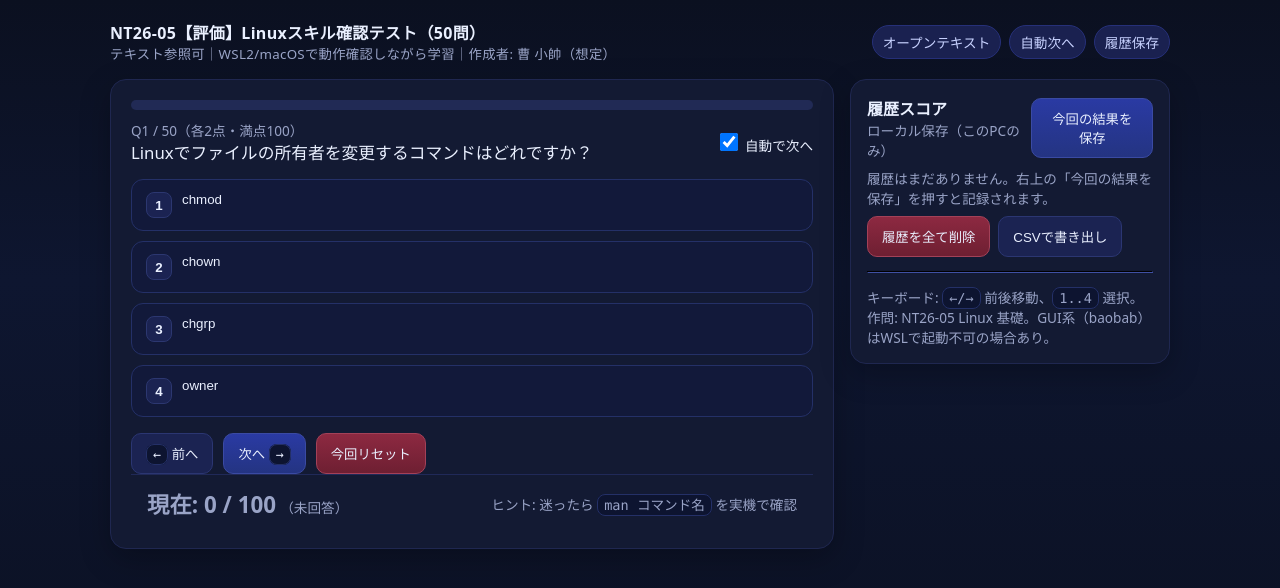
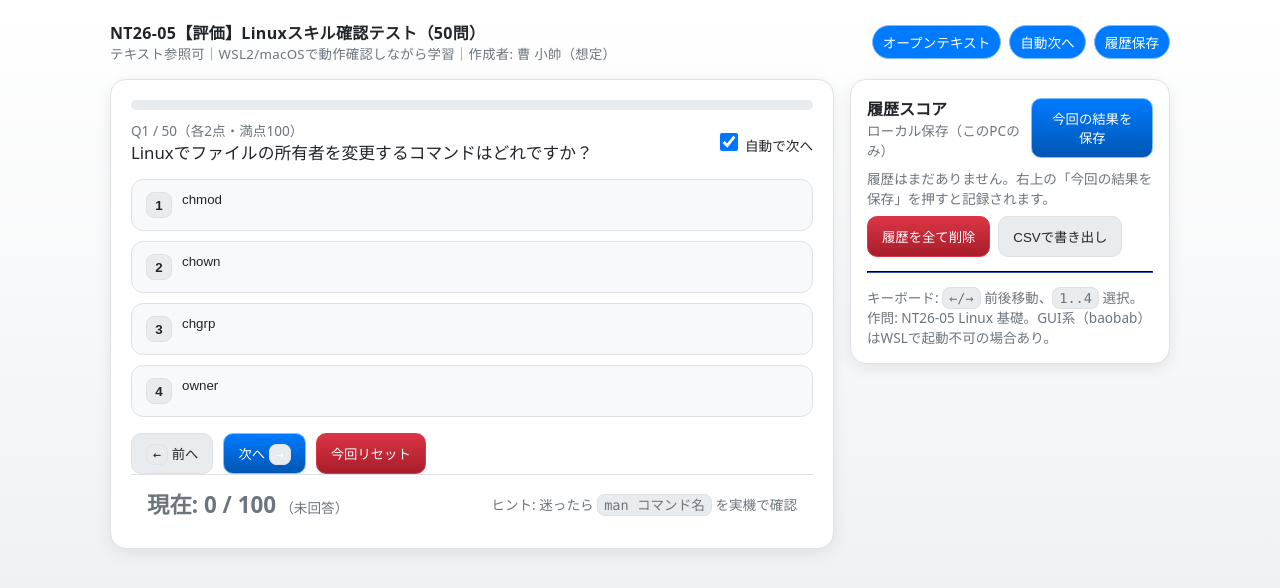
Before and after one commit to the-tsukasa/my-learning-hub, a plain HTML site: page nt26_kadai5_23_問題練習LinuxSkillTest.html in a window 1280 px wide. Drawn offline with Linux system fonts and the light colour scheme.

Commit message:
修改了页面的主题配色

```diff
--- a/nt26_kadai5_23_問題練習LinuxSkillTest.html
+++ b/nt26_kadai5_23_問題練習LinuxSkillTest.html
@@ -6,50 +6,120 @@
   <title>NT26-05【評価】Linuxスキル確認テスト（インタラクティブ）</title>
   <style>
     :root{
-      --bg:#0b1020; --card:#131a33; --muted:#9aa4c7; --text:#eaf0ff; --accent:#7aa2ff; --ok:#21c08b; --ng:#ff5a79; --warn:#ffcc66;
+      --bg: #f8f9fa;
+      --card: #ffffff;
+      --muted: #6c757d;
+      --text: #212529;
+      --accent: #007bff;
+      --ok: #28a745;
+      --ng: #dc3545;
+      --warn: #ffc107;
     }
     *{box-sizing:border-box}
     html,body{height:100%}
-    body{margin:0;background:linear-gradient(180deg,#0b1020,#0e1630 35%,#0b1020);color:var(--text);font-family:system-ui,-apple-system,Segoe UI,Roboto,Helvetica,Arial,'Noto Sans JP','Hiragino Kaku Gothic ProN','Yu Gothic UI',sans-serif;}
+    body{
+      margin:0;
+      background:linear-gradient(180deg,#fff,#f8f9fa 35%,#e9ecef);
+      color:var(--text);
+      font-family:system-ui,-apple-system,Segoe UI,Roboto,Helvetica,Arial,'Noto Sans JP','Hiragino Kaku Gothic ProN','Yu Gothic UI',sans-serif;
+    }
     .wrap{max-width:1100px;margin:0 auto;padding:20px}
     header{display:flex;gap:12px;align-items:center;justify-content:space-between;margin-bottom:16px}
     .title{font-weight:700;letter-spacing:.3px}
     .title small{display:block;color:var(--muted);font-weight:500}
-    .card{background:var(--card);border:1px solid #1f2750;border-radius:16px;box-shadow:0 10px 30px rgba(0,0,0,.25)}
+    .card{
+      background:var(--card);
+      border:1px solid #dee2e6;
+      border-radius:16px;
+      box-shadow:0 4px 16px rgba(0,0,0,.08)
+    }
     .row{display:grid;grid-template-columns:1fr 320px;gap:16px}
     @media (max-width: 920px){.row{grid-template-columns:1fr}}
     .quiz{padding:20px 20px 16px}
     .side{padding:16px;position:sticky;top:10px;align-self:start}
-    .progress{height:10px;background:#212a55;border-radius:999px;overflow:hidden}
-    .bar{height:100%;background:linear-gradient(90deg,var(--accent),#8dd6ff);width:0%}
+  .progress{height:10px;background:#e9ecef;border-radius:999px;overflow:hidden}
+  .bar{height:100%;background:linear-gradient(90deg,var(--accent),#80bdff);width:0%}
     .qhead{display:flex;align-items:center;justify-content:space-between;gap:8px;margin:10px 0 6px}
     .qtext{font-size:1.05rem;line-height:1.5}
     .chips{display:flex;gap:8px;flex-wrap:wrap}
-    .chip{font-size:.85rem;color:#c8d2ff;background:#1a2150;border:1px solid #263079;padding:6px 10px;border-radius:999px}
+  .chip{font-size:.85rem;color:#fff;background:var(--accent);border:1px solid #80bdff;padding:6px 10px;border-radius:999px}
     .opts{display:grid;gap:10px;margin-top:14px}
-    .opt{border:1px solid #243067;background:#12193a;padding:12px 14px;border-radius:12px;cursor:pointer;display:flex;gap:10px;align-items:flex-start;transition:.15s}
-    .opt:hover{border-color:#3a4aa3;transform:translateY(-1px)}
+    .opt{
+      border:1px solid #dee2e6;
+      background:#f8f9fa;
+      padding:12px 14px;
+      border-radius:12px;
+      cursor:pointer;
+      display:flex;
+      gap:10px;
+      align-items:flex-start;
+      transition:.15s
+    }
+    .opt:hover{border-color:var(--accent);transform:translateY(-1px)}
     .opt[aria-selected="true"]{outline:2px solid var(--accent);border-color:var(--accent)}
-    .opt.correct{background:rgba(33,192,139,.1);border-color:var(--ok)}
-    .opt.wrong{background:rgba(255,90,121,.07);border-color:var(--ng)}
-    .opt .bullet{width:26px;height:26px;border-radius:8px;background:#1b2352;border:1px solid #2c3770;display:grid;place-items:center;font-weight:700}
-    .opt.correct .bullet{background:rgba(33,192,139,.18);border-color:var(--ok);color:var(--ok)}
-    .opt.wrong .bullet{background:rgba(255,90,121,.18);border-color:var(--ng);color:var(--ng)}
+    .opt.correct{background:rgba(40,167,69,.1);border-color:var(--ok)}
+    .opt.wrong{background:rgba(220,53,69,.07);border-color:var(--ng)}
+    .opt .bullet{
+      width:26px;height:26px;border-radius:8px;
+      background:#e9ecef;
+      border:1px solid #dee2e6;
+      display:grid;place-items:center;font-weight:700
+    }
+    .opt.correct .bullet{background:rgba(40,167,69,.18);border-color:var(--ok);color:var(--ok)}
+    .opt.wrong .bullet{background:rgba(220,53,69,.18);border-color:var(--ng);color:var(--ng)}
     .controls{display:flex;gap:10px;margin-top:16px}
-    button{background:#1b2352;border:1px solid #2b3672;color:var(--text);padding:10px 14px;border-radius:10px;cursor:pointer}
-    button:hover{border-color:#3a4aa3}
-    .btn-primary{background:linear-gradient(180deg,#2a3aa3,#243482);border-color:#3a4aa3}
-    .btn-danger{background:linear-gradient(180deg,#8d2941,#6e1f32);border-color:#a34158}
+    button{
+      background:#e9ecef;
+      border:1px solid #dee2e6;
+      color:var(--text);
+      padding:10px 14px;
+      border-radius:10px;
+      cursor:pointer
+    }
+    button:hover{border-color:var(--accent)}
+    .btn-primary{
+      background:linear-gradient(180deg,#007bff,#0056b3);
+      border-color:#80bdff;
+      color:#fff;
+    }
+    .btn-danger{
+      background:linear-gradient(180deg,#dc3545,#a71d2a);
+      border-color:#dc3545;
+      color:#fff;
+    }
     .score{font-size:1.4rem;font-weight:700}
     .muted{color:var(--muted)}
-    .pill{background:#15204c;border:1px solid #2b3672;border-radius:999px;padding:6px 10px}
+    .pill{
+      background:#e9ecef;
+      border:1px solid #dee2e6;
+      border-radius:999px;
+      padding:6px 10px
+    }
     .history{max-height:320px;overflow:auto;display:grid;gap:8px;margin-top:8px}
-    .hist-item{display:flex;justify-content:space-between;align-items:center;background:#0f1533;border:1px solid #1f2750;border-radius:10px;padding:10px}
+    .hist-item{
+      display:flex;justify-content:space-between;align-items:center;
+      background:#f8f9fa;
+      border:1px solid #dee2e6;
+      border-radius:10px;
+      padding:10px
+    }
     .small{font-size:.85rem}
-    .footer{padding:12px 16px;border-top:1px solid #202958;color:var(--muted);display:flex;justify-content:space-between;align-items:center;border-radius:0 0 16px 16px}
+    .footer{
+      padding:12px 16px;
+      border-top:1px solid #dee2e6;
+      color:var(--muted);
+      display:flex;justify-content:space-between;align-items:center;
+      border-radius:0 0 16px 16px
+    }
     .switch{display:inline-flex;gap:8px;align-items:center}
     input[type="checkbox"]{width:18px;height:18px}
-    .kdb{font-family: ui-monospace, SFMono-Regular, Menlo, Monaco, Consolas, 'Liberation Mono', 'Courier New', monospace; background:#0d1430;border:1px solid #243067;border-radius:8px;padding:2px 6px}
+    .kdb{
+      font-family: ui-monospace, SFMono-Regular, Menlo, Monaco, Consolas, 'Liberation Mono', 'Courier New', monospace;
+      background:#e9ecef;
+      border:1px solid #dee2e6;
+      border-radius:8px;
+      padding:2px 6px
+    }
   </style>
 </head>
 <body>
```
